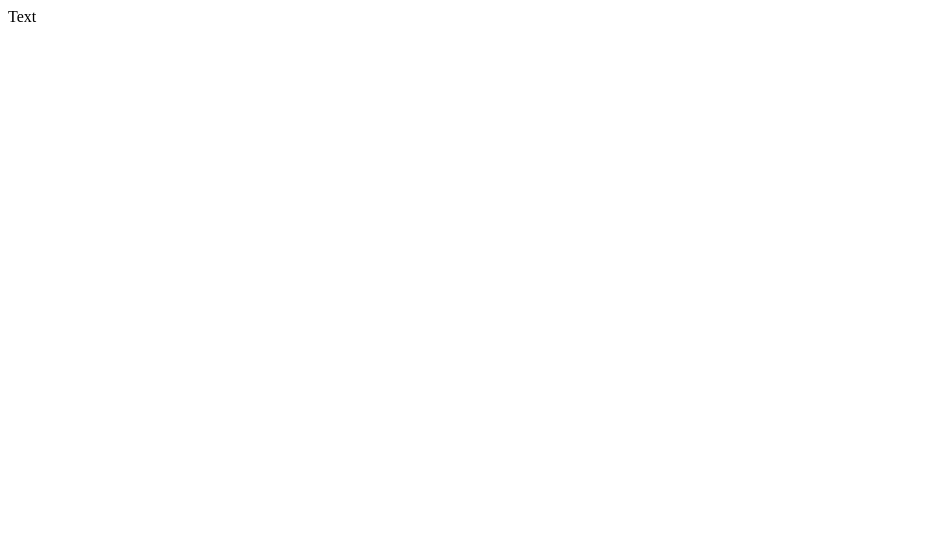
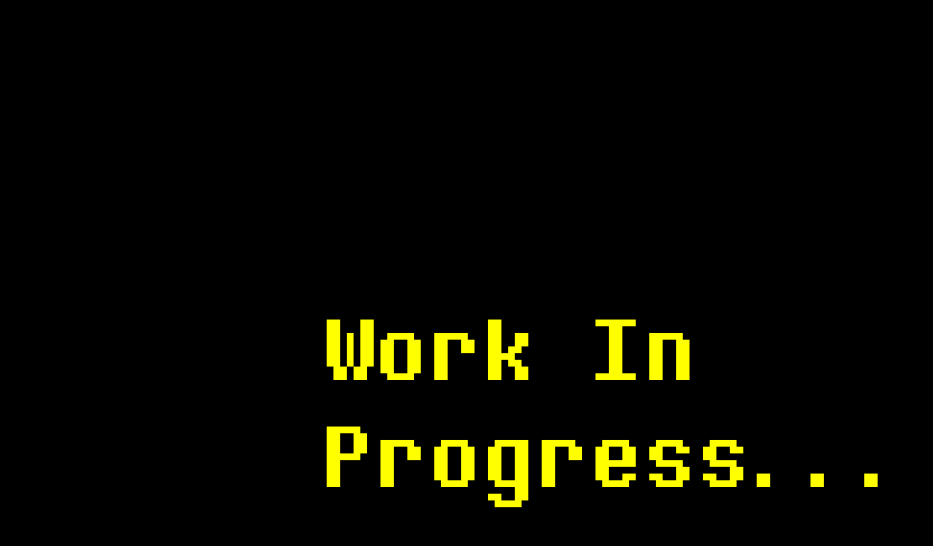
Before and after one commit to Nagisa7Shiota/nagisa7shiota.github.io, a plain HTML site: page index.html in a window 1280 px wide. Shown: the whole page, without its empty margins (0-933 px from the left). Drawn offline with Linux system fonts and the light colour scheme; files whose address does not match are found by name.

Commit message:
Fertig Chef

```diff
--- a/css/index.css
+++ /dev/null
@@ -1,3 +0,0 @@
-.body{
-    background-color: black;
-}
--- /dev/null
+++ b/css/main-page.css
@@ -0,0 +1,18 @@
+body{
+    background-color: black;
+}
+
+@font-face {
+    font-family: determination;
+    src: url("C:/Users/fathi/OneDrive/Dokumente/GitHub/deltarune-german/fonts/determination_mono.otf");
+}
+
+.progress{
+    position: fixed;
+    top: 50%;
+    left: 50%;
+    transform: translate(-50%, -50%);
+    color: yellow;
+    font-family: determination;
+    font-size: 7vw;
+}
--- a/index.html
+++ b/index.html
@@ -5,11 +5,11 @@
         <title>Deltarune German</title>
         <meta charset="UTF-8">
         <meta name="viewport" content="width=device-width, initial-scale=1.0" />
-        <link rel="stylesheet" href="css/index.css">
+        <link rel="stylesheet" href="css/main-page.css">
     </head>
     <body>
-        <article>
-            Text
+        <article class="progress">
+            Work In Progress...
         </article>
     </body>
 </html>
```
Also changed, not shown: fonts/determination_mono.otf (added).
